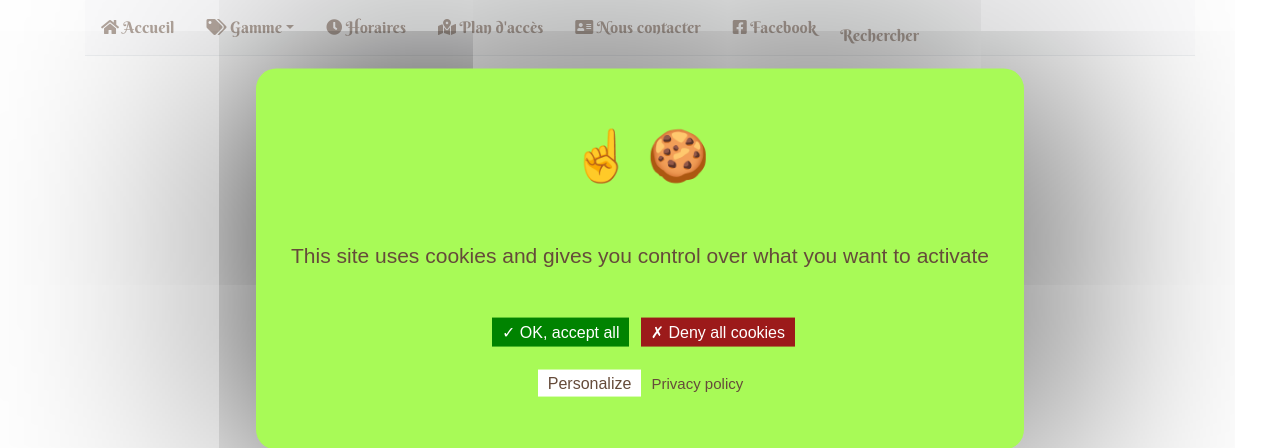
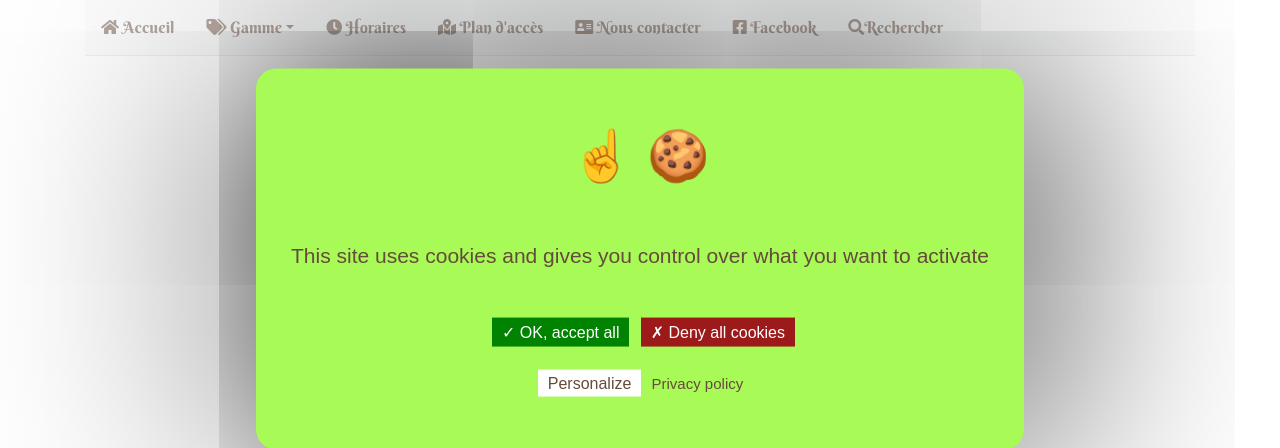
Before and after one commit to Lempereurjulien/Chocolatine, a PHP site: page /vues/v_entete.php in a window 1280 px wide. Shown: the part 141-589 px from the top of the page. Run offline with PHP 8.4, Linux system fonts and the light colour scheme.

Commit message:
ajout favicon rechercher + création de fichier v_rechercher

```diff
--- a/chocolatein-sources/chocolatein-CodeOrigine/vues/v_entete.php
+++ b/chocolatein-sources/chocolatein-CodeOrigine/vues/v_entete.php
@@ -91,7 +91,8 @@
                             <a class="nav-link" href="https://www.facebook.com/Chocolate.In.Bordeaux" target="_blank"><i class="fab fa-facebook-square"></i> Facebook</a>
                         </li>
                         <li class="nav-item">
-                            <a class="nav-link" href="A remplir" class=""></a><i class=""></i>Rechercher </a>
+                            <a class="nav-link" href="v_Rechercher.php" class="" ><i class="fas fa-search"></i>Rechercher </a>
+
                     </ul>
                 </div>
             </nav>
```
Also changed, not shown: chocolatein-sources/chocolatein-CodeOrigine/vues/v_Rechercher.php (renamed from chocolatein-sources/chocolatein-CodeOrigine/vues/Développement_Fonctionnalité.php).
